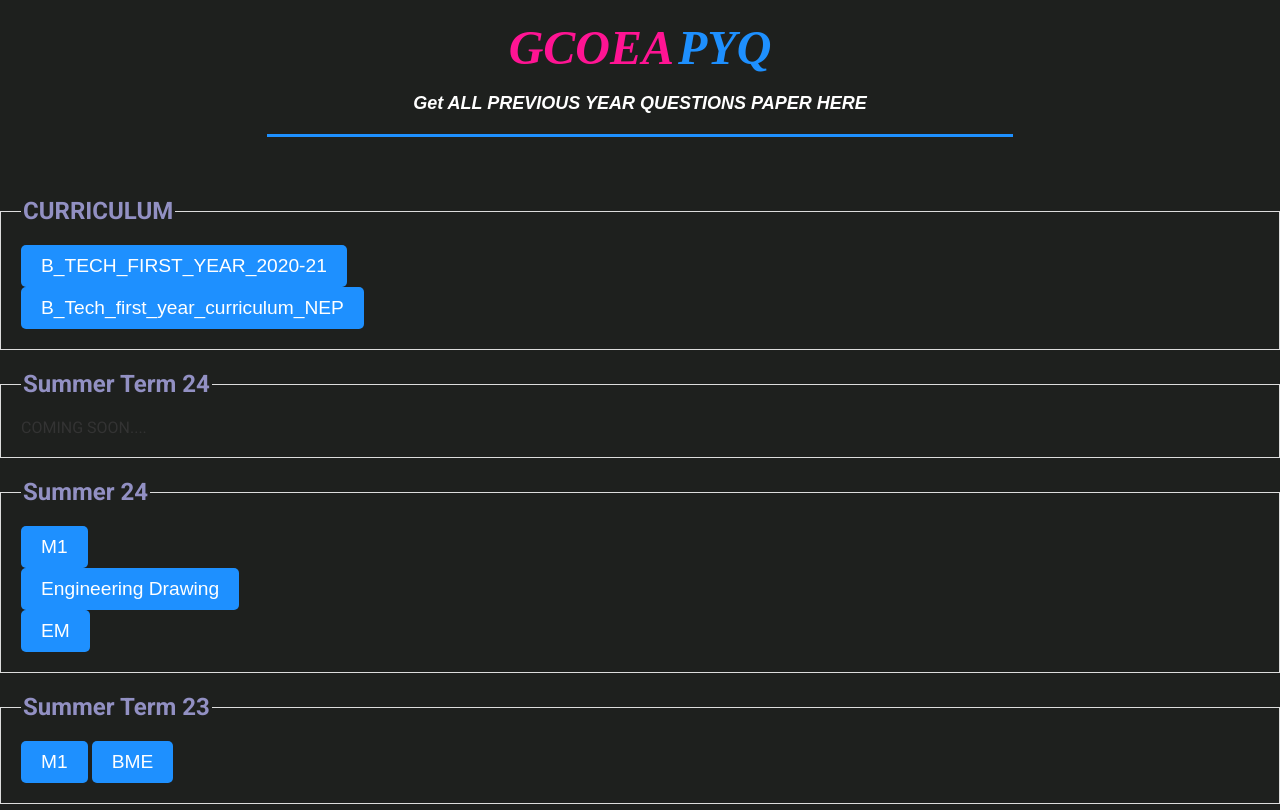
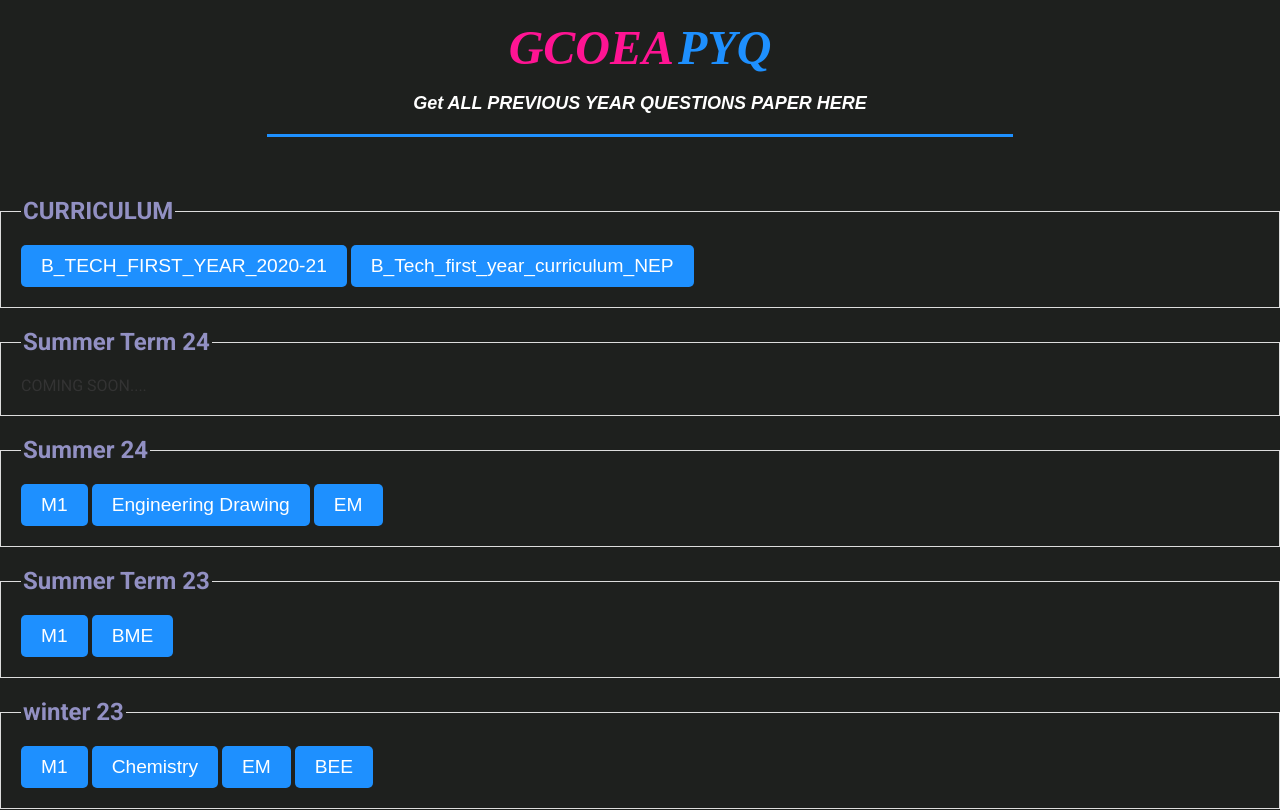
Before and after one commit to suyog810/gcoea, a plain HTML site: page 1stsem.html in a window 1280 px wide. Shown: the top 810 px of the page. Drawn offline with Linux system fonts and the light colour scheme.

Commit message:
Update 1stsem.html

```diff
--- a/1stsem.html
+++ b/1stsem.html
@@ -87,6 +87,7 @@
 
         a {
             text-decoration: none;
+            margin-top:5px;
         }
 
         img {
@@ -128,8 +129,8 @@
     </header>
     <fieldset>
         <legend>CURRICULUM</legend>
-        <a href="B_TECH_FIRST_YEAR_2020-21 (1).pdf"><button>B_TECH_FIRST_YEAR_2020-21</button></a><br>
-        <a href="B_Tech_first_year_curriculum_NEP_20_Based_23_24_onwards.pdf"><button>B_Tech_first_year_curriculum_NEP</button></a><br>
+        <a href="B_TECH_FIRST_YEAR_2020-21 (1).pdf"><button>B_TECH_FIRST_YEAR_2020-21</button></a>
+        <a href="B_Tech_first_year_curriculum_NEP_20_Based_23_24_onwards.pdf"><button>B_Tech_first_year_curriculum_NEP</button></a>
     </fieldset>
 
     <fieldset>
@@ -139,10 +140,10 @@ COMING SOON....
 
     <fieldset>
         <legend>Summer 24</legend>
-        <a href="https://drive.google.com/file/d/1I6lnYJJx_OzFmEpumUROjgmnn3MsvMby/view?usp=sharing"><button>M1</button></a><br>
-        <a href="https://drive.google.com/file/d/1qQbKAKYNi5dIqR7aMEj5tYjZKlMxQEaT/view?usp=drive_link"><button>Engineering Drawing</button></a><br>
+        <a href="https://drive.google.com/file/d/1I6lnYJJx_OzFmEpumUROjgmnn3MsvMby/view?usp=sharing"><button>M1</button></a>
+        <a href="https://drive.google.com/file/d/1qQbKAKYNi5dIqR7aMEj5tYjZKlMxQEaT/view?usp=drive_link"><button>Engineering Drawing</button></a>
 
-        <a href="https://drive.google.com/file/d/1BKlYinCTx4cp9Lb09cGH1NeY3g0FyQsP/view?usp=drive_link"><button>EM</button></a><br>
+        <a href="https://drive.google.com/file/d/1BKlYinCTx4cp9Lb09cGH1NeY3g0FyQsP/view?usp=drive_link"><button>EM</button></a>
     </fieldset>
 
     <fieldset>
```
